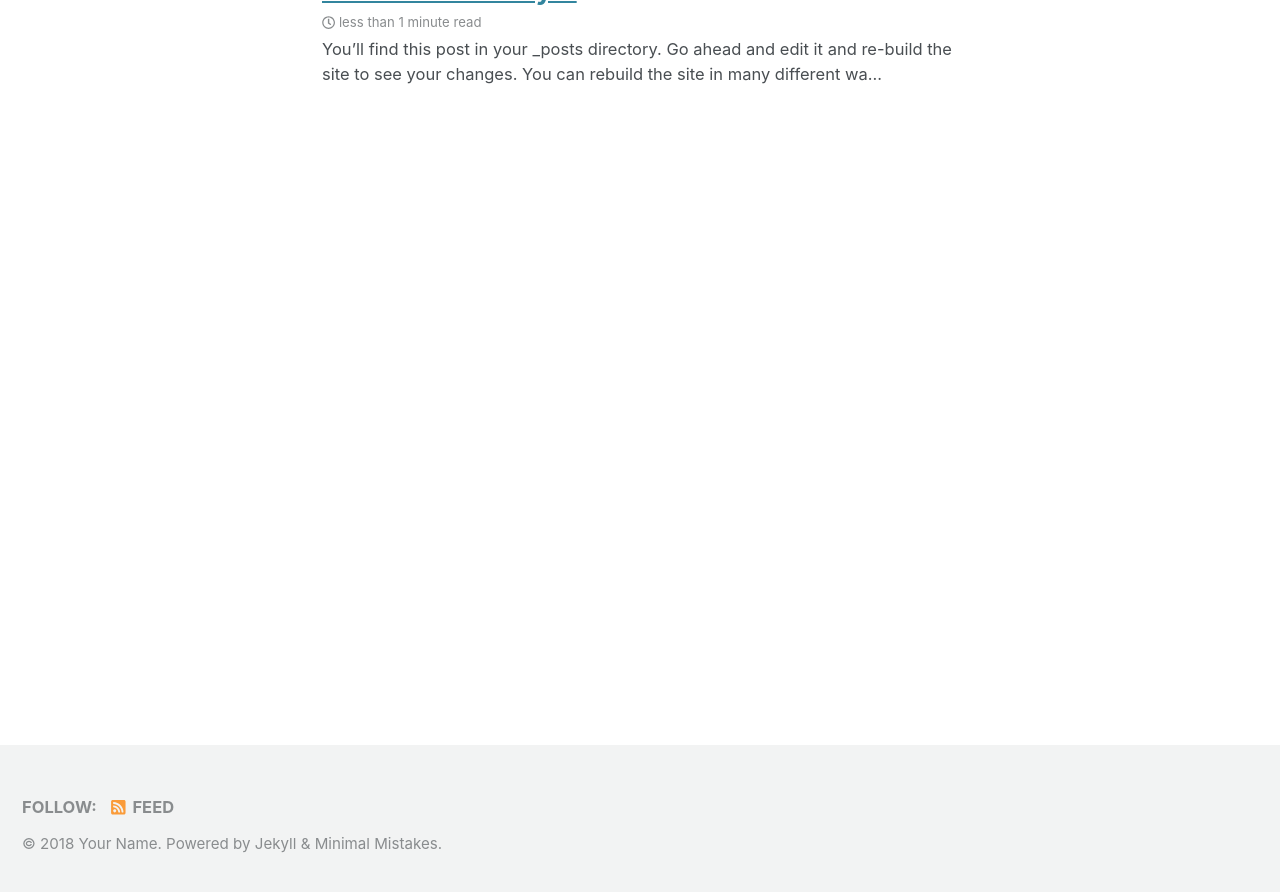
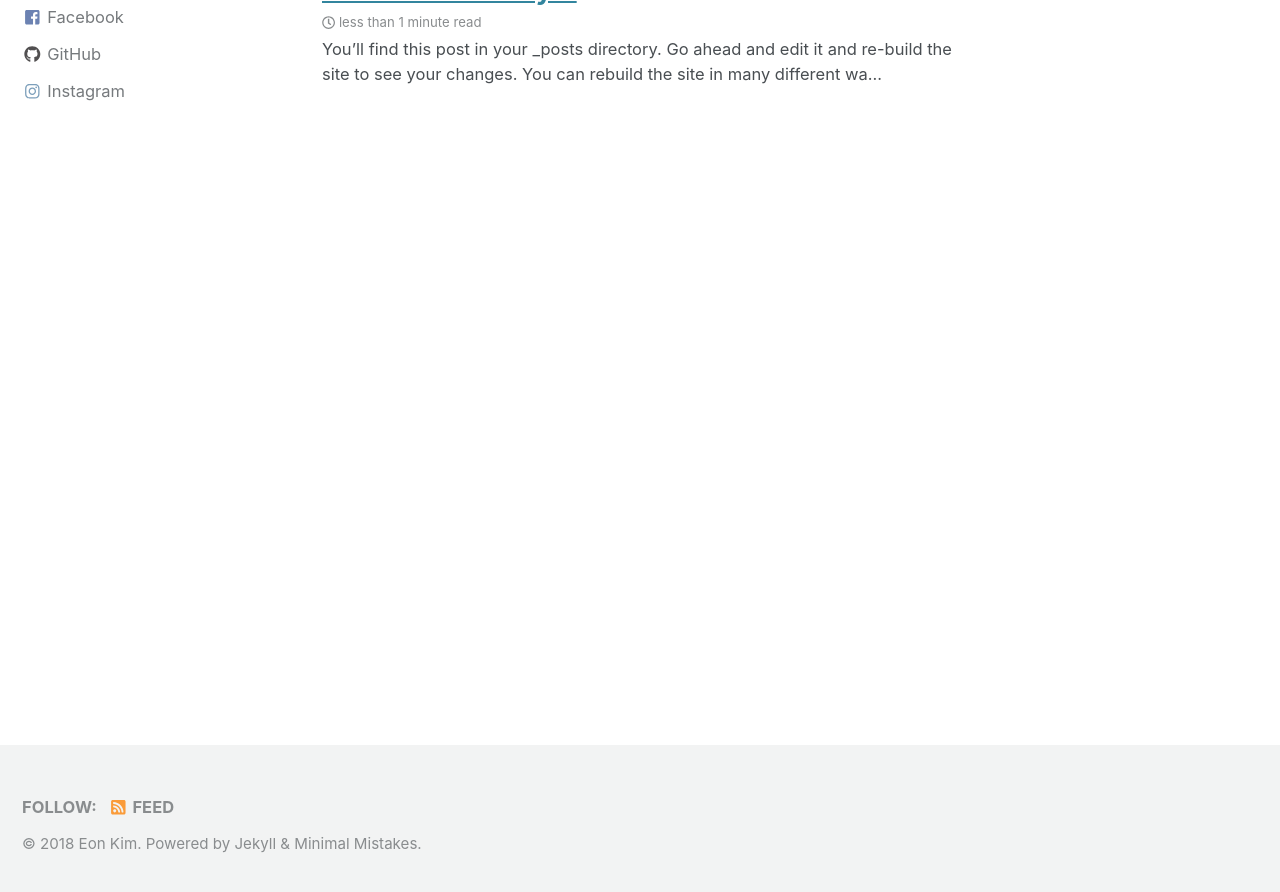
Before and after one commit to thisisiron/thisisiron.github.io, a Jekyll site: the page built from index.html, in a window 1280 px wide and 900 px high, scrolled down 222 px. Shown: the top 892 px of the window. Built offline with Jekyll 4.4.1, drawn with Linux system fonts in a browser that asks for light colours; cached includes are drawn as plain includes; nearby versions of some CDN libraries; the list of posts is cut into pages by our own code; some of the changed text lies outside the part shown.

Commit message:
add my profile

```diff
--- a/_config.yml
+++ b/_config.yml
@@ -16,10 +16,10 @@ minimal_mistakes_skin    : "default" # "air", "aqua", "contrast", "dark", "dirt"
 
 # Site Settings
 locale                   : "en-US"
-title                    : "Site Title"
+title                    : "Iron"
 title_separator          : "-"
-name                     : "Your Name"
-description              : "An amazing website."
+name                     : "Eon Kim"
+description              : "Machine Learning Developer"
 url                      : "https://thisisiron.github.io" # the base hostname & protocol for your site e.g. "https://mmistakes.github.io"
 baseurl                  : "" # the subpath of your site, e.g. "/blog"
 repository               : thisisiron/thisisiron.github.io # GitHub username/repo-name e.g. "mmistakes/minimal-mistakes"
@@ -103,10 +103,10 @@ analytics:
 
 # Site Author
 author:
-  name             : "Your Name"
+  name             : "Eon Kim"
   avatar           : # path of avatar image, e.g. "/assets/images/bio-photo.jpg"
-  bio              : "I am an amazing person."
-  location         : "Somewhere"
+  bio              : "Machine Learning Developer"
+  location         : "Seoul, South Korea"
   email            :
   links:
     - label: "Email"
@@ -120,13 +120,13 @@ author:
       # url: "https://twitter.com/"
     - label: "Facebook"
       icon: "fab fa-fw fa-facebook-square"
-      # url: "https://facebook.com/"
+      url: "https://www.facebook.com/profile.php?id=100003235137452"
     - label: "GitHub"
       icon: "fab fa-fw fa-github"
-      # url: "https://github.com/"
+      url: "https://github.com/thisisiron"
     - label: "Instagram"
       icon: "fab fa-fw fa-instagram"
-      # url: "https://instagram.com/"
+      url: "https://www.instagram.com/iconicorca/"
 
 # Site Footer
 footer:
```
